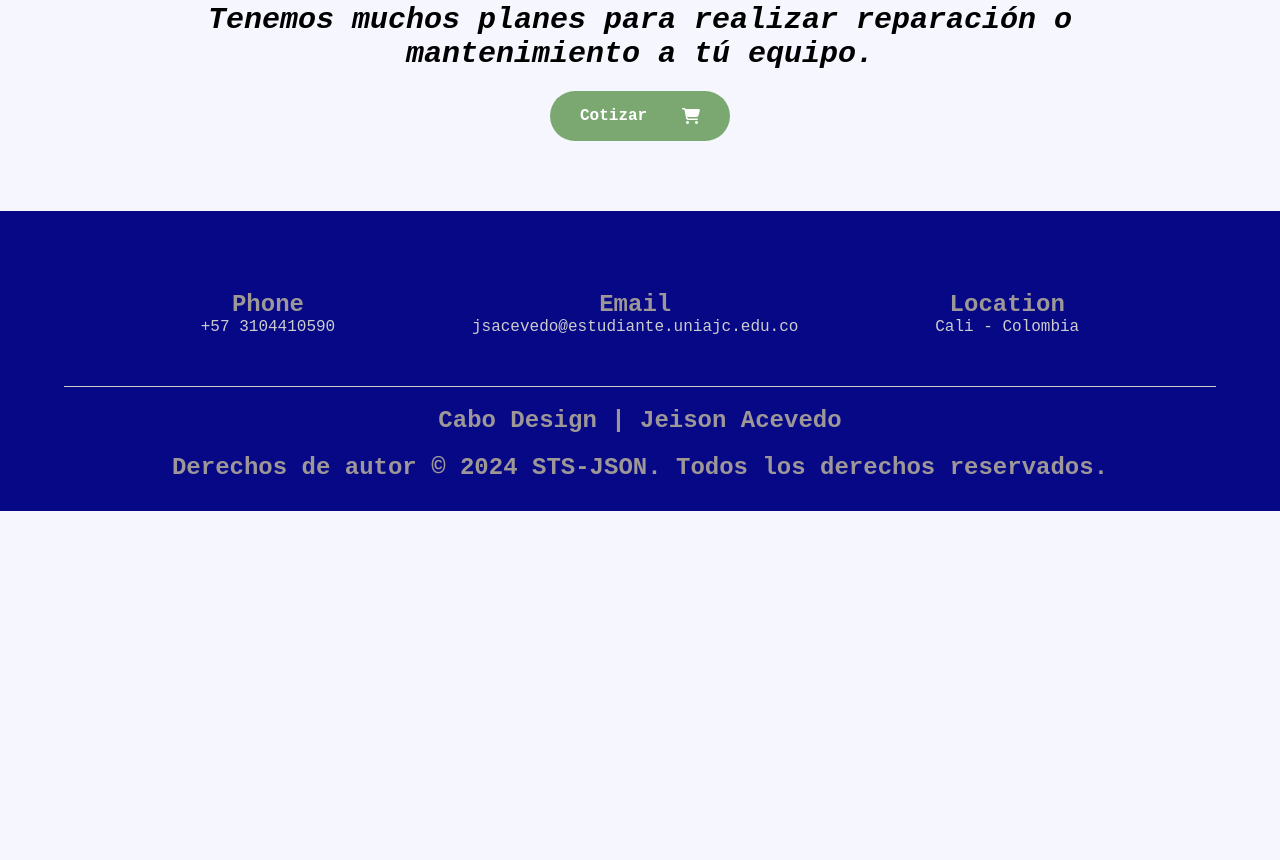
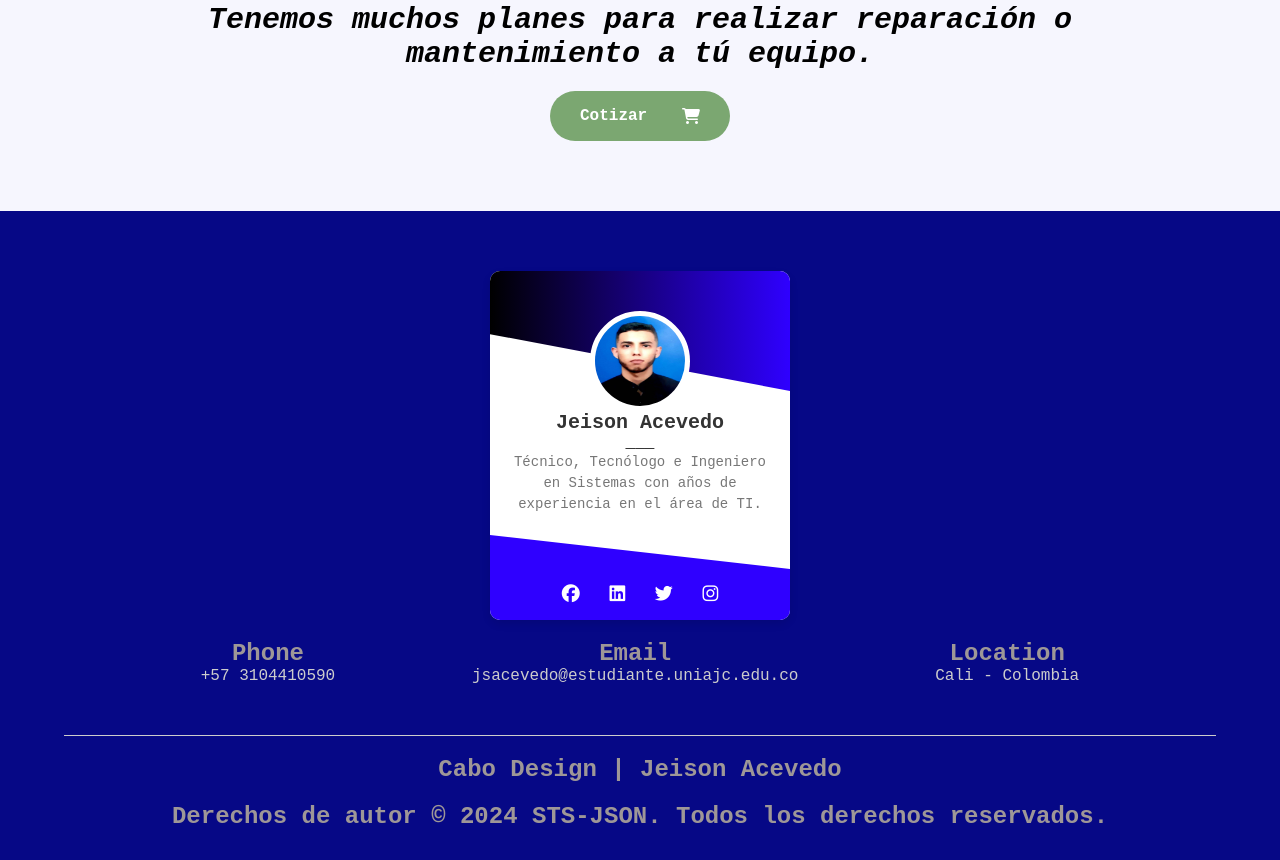
Before and after one commit to smithacevedo/WEB_JSON, a plain HTML site: page index.html in a window 1280 px wide. Shown: the part 2829-3689 px from the top of the page. Before the commit the page ends 3340 px from the top, so only its background shows below. Drawn offline with Linux system fonts and the light colour scheme; a web font is replaced by a local one.

Commit message:
Se agrega card de presentación

```diff
--- a/css/estilos.css
+++ b/css/estilos.css
@@ -257,6 +257,81 @@ footer {
     overflow: hidden;
 }
 
+.card-presentacion {
+    width: 300px;
+    background-color: white;
+    border-radius: 10px;
+    box-shadow: 0 4px 8px rgba(0, 0, 0, 0.1);
+    overflow: hidden;
+    text-align: center;
+    position: relative;
+    margin: 0 auto;
+  }
+
+  .card-presentacion-header {
+    background: linear-gradient(to right, #000000, #2f00ff);
+    height: 120px;
+    position: relative;
+    clip-path: polygon(0 0, 100% 0, 100% 100%, -90% 10%);
+  }
+
+  .profile-presentacion-picture {
+    position: absolute;
+    top: 40px;
+    left: 50%;
+    transform: translateX(-50%);
+    z-index: 2;
+  }
+
+  .profile-presentacion-picture img {
+    width: 100px;
+    height: 100px;
+    border-radius: 100%;
+    border: 5px solid white;
+    background-color: white;
+  }
+
+  .card-presentacion-body {
+    padding: 20px;
+  }
+
+  .card-presentacion-body h2 {
+    margin: 0px;
+    font-size: 20px;
+    font-weight: bold;
+    color: #333;
+  }
+
+  .card-presentacion-body p {
+    color: #777;
+    font-size: 14px;
+    line-height: 1.5;
+  }
+
+  .card-actions a {
+    width: 20px;
+    height: 20px;
+    color: #c084e9;
+    font-size: 18px;
+    text-decoration: none;
+    border: 2.15px solid #c084e9;
+    border-radius: 50%;
+    padding: 5px;
+  }
+
+  .card-footer {
+    background-color: #2f00ff;
+    padding: 50px 0px 15px 0px;
+    clip-path: polygon(0 0%, 100% 40%, 100% 100%, 0 100%);
+  }
+
+  .card-footer a {
+    color: white;
+    margin: 0 10px;
+    font-size: 18px;
+    text-decoration: none;
+  }
+
 .contenedor-footer {
     display: flex;
     width: 90%;
--- a/index.html
+++ b/index.html
@@ -134,6 +134,25 @@
 
     <!--Pie de página-->
     <footer>
+        <body>
+            <main class="card-presentacion">
+                <header class="card-presentacion-header"></header>
+                <picture class="profile-presentacion-picture">
+                    <img src="img/presentacion_jeison.jpg" alt="Profile Picture">
+                </picture>
+                <section class="card-presentacion-body">
+                    <h2>Jeison Acevedo</h2>
+                    <spa>___</span>
+                    <p>Técnico, Tecnólogo e Ingeniero en Sistemas con años de experiencia en el área de TI.</p>
+                </section>
+                <footer class="card-footer">
+                    <a href="#"><i class="fab fa-facebook"></i></a>
+                    <a href="#"><i class="fab fa-linkedin"></i></a>
+                    <a href="#"><i class="fab fa-twitter"></i></a>
+                    <a href="#"><i class="fab fa-instagram"></i></a>
+                </footer>
+            </main>
+        </body>
         <div id="contacto" class="contenedor-footer">
             <div class="content-foo h4">
                 <h4>Phone</h4>
```
Also changed, not shown: img/presentacion_jeison.jpg (added).
